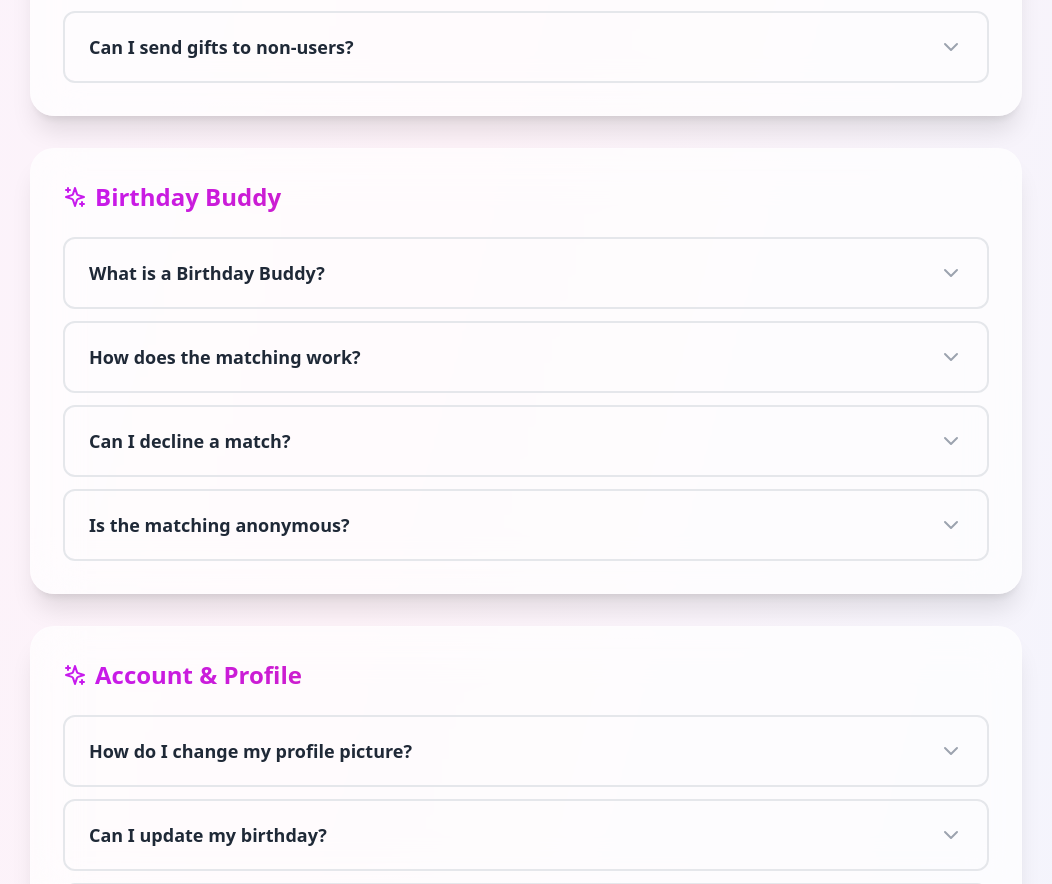
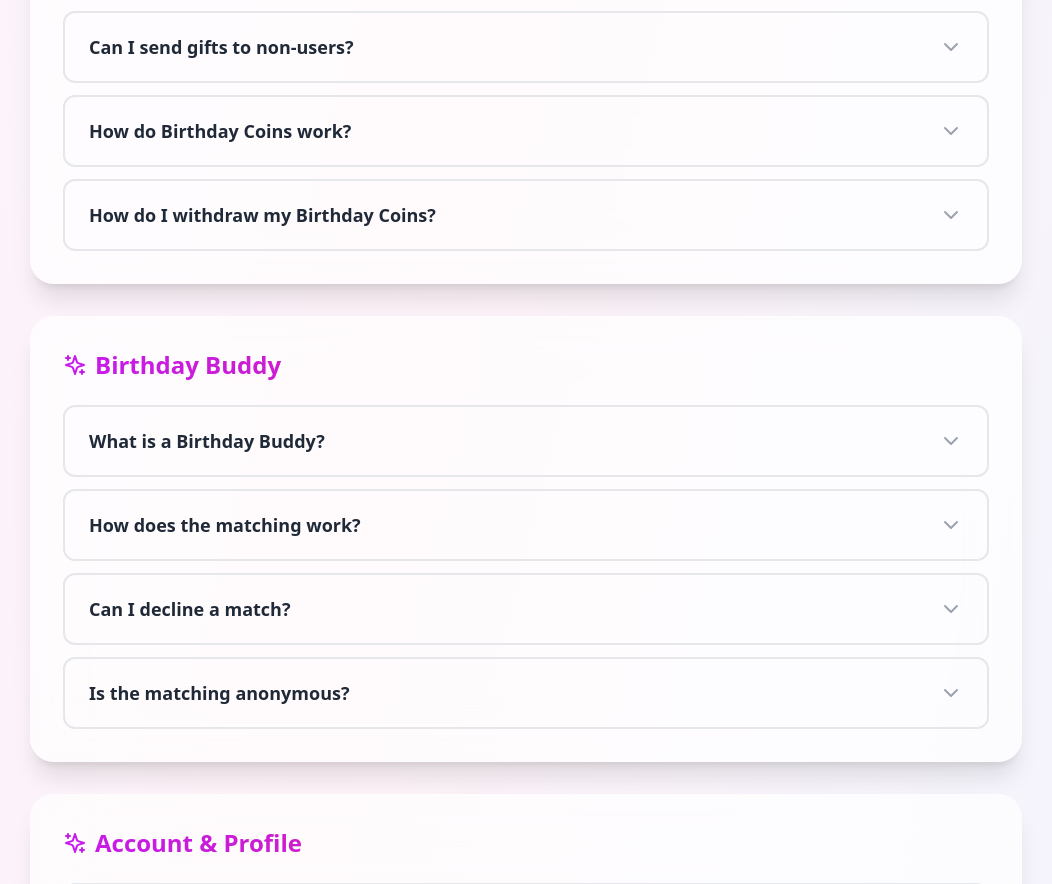
Before and after one commit to fidateq-hbm/happy-birthday-mate, a Next.js app in the folder frontend/: page /faq in a window 1280 px wide. Shown: the part 2526-3410 px from the top of the page, without its empty margins (114-1166 px from the left). Built offline with nearby package versions, Linux system fonts and the light colour scheme; no server answers.

Commit message:
Add withdrawal availability disclaimer - document country-dependent payment provider limitations

```diff
--- a/frontend/src/app/faq/page.tsx
+++ b/frontend/src/app/faq/page.tsx
@@ -112,6 +112,16 @@ const FAQ_DATA: FAQItem[] = [
     category: 'gifts',
     question: 'Can I send gifts to non-users?',
     answer: 'Currently, gifts can only be sent to registered users. The recipient will receive a notification when they log in.'
+  },
+  {
+    category: 'gifts',
+    question: 'How do Birthday Coins work?',
+    answer: 'Birthday Coins are our platform\'s emotional currency. You can gift coins to celebrants, attach them to cards and gifts, and celebrants can accumulate coins in their wallet. Coins can be converted to cash and withdrawn, or reused within the platform to buy gifts for other celebrants.'
+  },
+  {
+    category: 'gifts',
+    question: 'How do I withdraw my Birthday Coins?',
+    answer: 'You can withdraw your coins from your wallet. Go to your wallet, select the withdrawal amount, choose your preferred payout method, and submit your request. **Important:** Withdrawal availability depends on supported payment providers by country. Some regions may have limited options or processing delays.'
   },
 
   // Birthday Buddy
```
Also changed, not shown: 1 other file (tests, documents, lock files or other folders).
